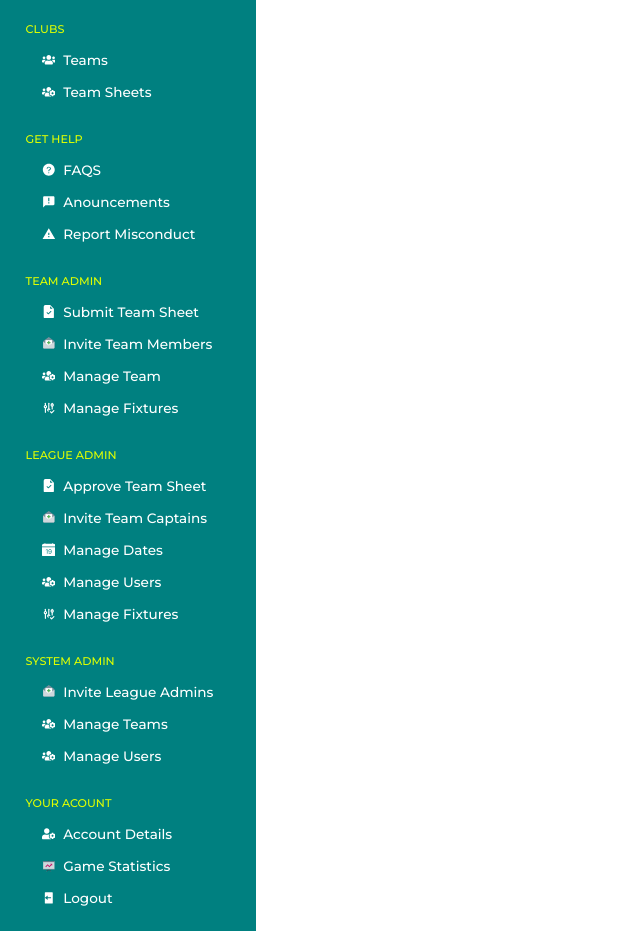
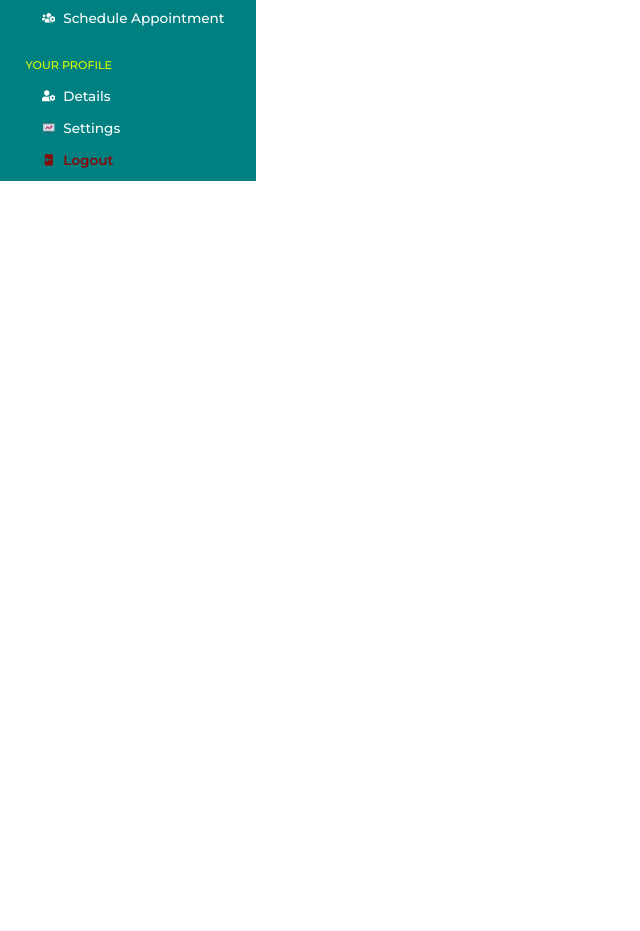
Before and after one commit to Amen-Musingarimi/medvault, a React (Create React App) app: page / in a window 1280 px wide. Shown: the part 480-1411 px from the top of the page, without its empty margins (0-640 px from the left). After the commit the page ends 800 px from the top, so only its background shows below. Built offline with nearby package versions, Linux system fonts and the light colour scheme.

Commit message:
Add links to the side bar

```diff
--- a/src/components/sideBar/SideBar.jsx
+++ b/src/components/sideBar/SideBar.jsx
@@ -3,17 +3,9 @@ import classes from './SideBar.module.css';
 import { Link } from 'react-router-dom';
 import { AiFillHome } from 'react-icons/ai';
 import { SlCalender } from 'react-icons/sl';
-import {
-  BsFillTrophyFill,
-  BsFileEarmarkCheckFill,
-  BsFillCalendarDateFill,
-} from 'react-icons/bs';
-import { AiFillSchedule, AiFillQuestionCircle } from 'react-icons/ai';
+import { AiFillSchedule } from 'react-icons/ai';
 import { FaUsers, FaUsersCog, FaUserCog } from 'react-icons/fa';
-import { FcInvite } from 'react-icons/fc';
-import { MdAnnouncement, MdReportProblem } from 'react-icons/md';
 import { FcStatistics } from 'react-icons/fc';
-import { TbAdjustmentsCheck } from 'react-icons/tb';
 import { BiSolidLogOut } from 'react-icons/bi';
 import logo from '../../assets/madvault-logo.png';
 
@@ -30,114 +22,42 @@ const SideBar = () => {
           </Link>
         </div>
         <div className={classes.homeLinkCont}>
-          <p className={classes.linkHeading}>MATCHES</p>
+          <p className={classes.linkHeading}>PATIENTS</p>
           <Link className={classes.homeLink}>
             <SlCalender />
-            <p className={classes.homeText}>Fixtures</p>
+            <p className={classes.homeText}>Manage Patience</p>
           </Link>
           <Link className={classes.homeLink}>
             <AiFillSchedule />
-            <p className={classes.homeText}>Results</p>
-          </Link>
-          <Link className={classes.homeLink}>
-            <BsFillTrophyFill />
-            <p className={classes.homeText}>Standings</p>
+            <p className={classes.homeText}>Add Patient</p>
           </Link>
         </div>
         <div className={classes.homeLinkCont}>
-          <p className={classes.linkHeading}>CLUBS</p>
+          <p className={classes.linkHeading}>APPOINTMENTS</p>
+          <Link className={classes.homeLink}>
+            <FaUsersCog />
+            <p className={classes.homeText}>Set Availability</p>
+          </Link>
           <Link className={classes.homeLink}>
             <FaUsers />
-            <p className={classes.homeText}>Teams</p>
+            <p className={classes.homeText}>Upcoming Appointments</p>
           </Link>
           <Link className={classes.homeLink}>
             <FaUsersCog />
-            <p className={classes.homeText}>Team Sheets</p>
+            <p className={classes.homeText}>Schedule Appointment</p>
           </Link>
         </div>
         <div className={classes.homeLinkCont}>
-          <p className={classes.linkHeading}>GET HELP</p>
-          <Link className={classes.homeLink}>
-            <AiFillQuestionCircle />
-            <p className={classes.homeText}>FAQS</p>
-          </Link>
-          <Link className={classes.homeLink}>
-            <MdAnnouncement />
-            <p className={classes.homeText}>Anouncements</p>
-          </Link>
-          <Link className={classes.homeLink}>
-            <MdReportProblem />
-            <p className={classes.homeText}>Report Misconduct</p>
-          </Link>
-        </div>
-        <div className={classes.homeLinkCont}>
-          <p className={classes.linkHeading}>TEAM ADMIN</p>
-          <Link className={classes.homeLink}>
-            <BsFileEarmarkCheckFill />
-            <p className={classes.homeText}>Submit Team Sheet</p>
-          </Link>
-          <Link className={classes.homeLink}>
-            <FcInvite />
-            <p className={classes.homeText}>Invite Team Members</p>
-          </Link>
-          <Link className={classes.homeLink}>
-            <FaUsersCog />
-            <p className={classes.homeText}>Manage Team</p>
-          </Link>
-          <Link className={classes.homeLink}>
-            <TbAdjustmentsCheck />
-            <p className={classes.homeText}>Manage Fixtures</p>
-          </Link>
-        </div>
-        <div className={classes.homeLinkCont}>
-          <p className={classes.linkHeading}>LEAGUE ADMIN</p>
-          <Link className={classes.homeLink}>
-            <BsFileEarmarkCheckFill />
-            <p className={classes.homeText}>Approve Team Sheet</p>
-          </Link>
-          <Link className={classes.homeLink}>
-            <FcInvite />
-            <p className={classes.homeText}>Invite Team Captains</p>
-          </Link>
-          <Link className={classes.homeLink}>
-            <BsFillCalendarDateFill />
-            <p className={classes.homeText}>Manage Dates</p>
-          </Link>
-          <Link className={classes.homeLink}>
-            <FaUsersCog />
-            <p className={classes.homeText}>Manage Users</p>
-          </Link>
-          <Link className={classes.homeLink}>
-            <TbAdjustmentsCheck />
-            <p className={classes.homeText}>Manage Fixtures</p>
-          </Link>
-        </div>
-        <div className={classes.homeLinkCont}>
-          <p className={classes.linkHeading}>SYSTEM ADMIN</p>
-          <Link className={classes.homeLink}>
-            <FcInvite />
-            <p className={classes.homeText}>Invite League Admins</p>
-          </Link>
-          <Link className={classes.homeLink}>
-            <FaUsersCog />
-            <p className={classes.homeText}>Manage Teams</p>
-          </Link>
-          <Link className={classes.homeLink}>
-            <FaUsersCog />
-            <p className={classes.homeText}>Manage Users</p>
-          </Link>
-        </div>
-        <div className={classes.homeLinkCont}>
-          <p className={classes.linkHeading}>YOUR ACOUNT</p>
+          <p className={classes.linkHeading}>YOUR PROFILE</p>
           <Link className={classes.homeLink}>
             <FaUserCog />
-            <p className={classes.homeText}>Account Details</p>
+            <p className={classes.homeText}>Details</p>
           </Link>
           <Link className={classes.homeLink}>
             <FcStatistics />
-            <p className={classes.homeText}>Game Statistics</p>
+            <p className={classes.homeText}>Settings</p>
           </Link>
-          <Link className={classes.homeLink}>
+          <Link className={`${classes.homeLink} ${classes.danger}`}>
             <BiSolidLogOut />
             <p className={classes.homeText}>Logout</p>
           </Link>
--- a/src/components/sideBar/SideBar.module.css
+++ b/src/components/sideBar/SideBar.module.css
@@ -4,9 +4,10 @@
   align-items: center;
   justify-content: flex-start;
   background-color: #008080;
-  gap: 4rem;
+  gap: 0rem;
   width: 20%;
-  padding: 2%;
+  padding: 0 2%;
+  padding-bottom: 1%;
   color: #fff;
 }
 
@@ -48,3 +49,8 @@
   padding-left: 1rem;
   font-size: 0.85rem;
 }
+
+.danger {
+  color: #880808;
+  font-weight: 600;
+}
```
